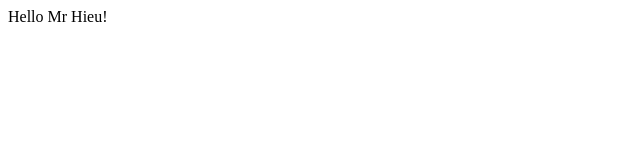
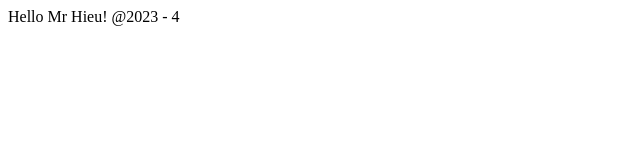
Before and after one commit to hieunm78/demo1, a plain HTML site: page index.html in a window 1280 px wide. Shown: the full height of the page, 0-640 px from the left. Drawn offline with Linux system fonts and the light colour scheme.

Commit message:
Update index file

```diff
--- a/index.html
+++ b/index.html
@@ -1,5 +1,7 @@
 <html>
     <body>
         Hello Mr Hieu!
+
+        @2023 - 4
     </body>
 </html>
```
